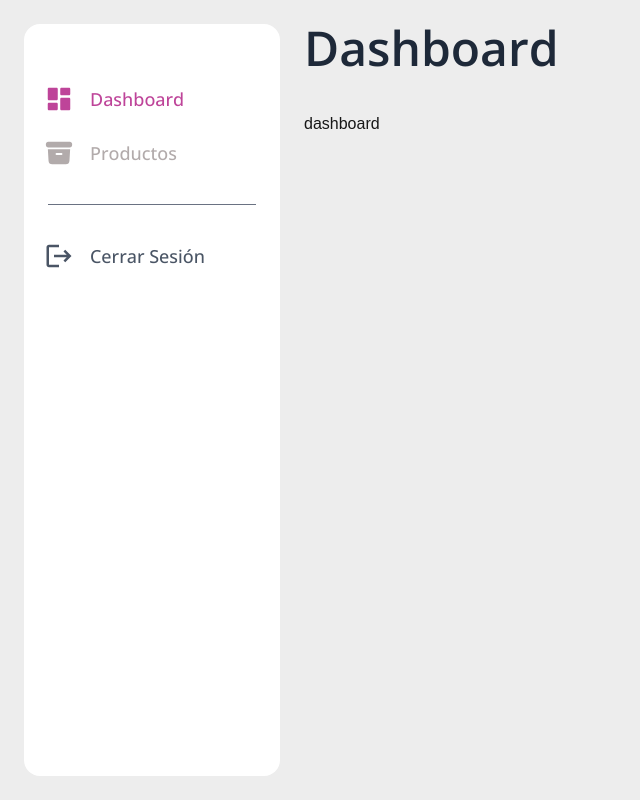
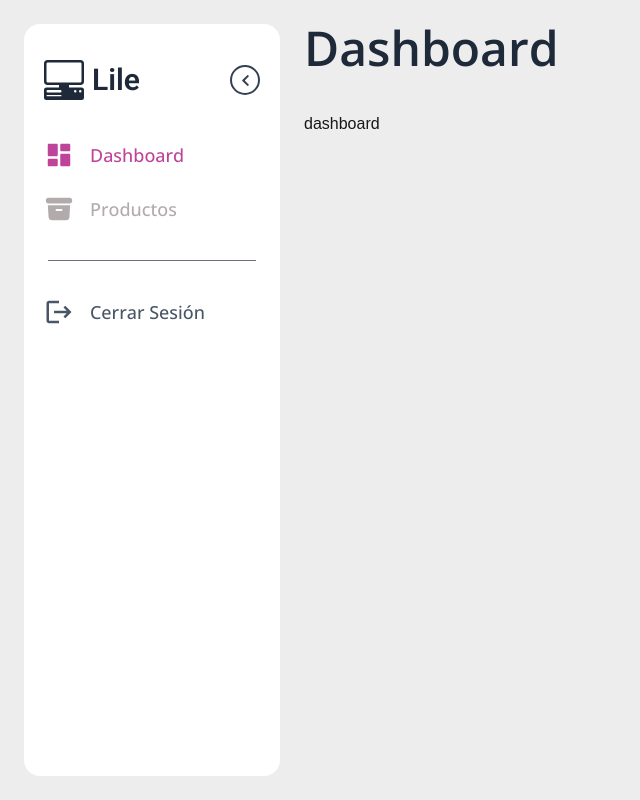
Before and after one commit to StrohXl/Dashboard-Lile, a Next.js app: page /dashboard in a window 1280 px wide. Shown: the whole page, without its empty margins (0-640 px from the left). Built offline with nearby package versions, Linux system fonts and the light colour scheme.

Commit message:
reduce sidebar

```diff
--- a/src/app/dashboard/layout.tsx
+++ b/src/app/dashboard/layout.tsx
@@ -3,22 +3,36 @@ import { Tooltip } from "react-tooltip";
 import { usePathname } from "next/navigation";
 import SideBarNav from "@/components/dashboard/sideBar";
 import { sideBarMenu } from "@/components/dashboard/sideBar/data/sideBarMenu";
+import { useState } from "react";
 export default function Layout({ children }: { children: React.ReactNode }) {
   const pathname = usePathname();
+  const [open, setOpen] = useState<boolean>(true);
+  const [showLogo, setShowLogo] = useState<boolean>(true);
   return (
     <div
       className="flex p-6 gap-6 "
       style={{ minHeight: "calc(100dvh - 48px)" }}
     >
-      <div className="w-full md:w-64">
+      <div
+        className={`w-full transition-all duration-300 ${
+          open ? "md:w-64" : "md:w-[70px]"
+        } `}
+      >
         <div
-          className="fixed w-full md:w-64"
+          className={`fixed w-full transition-all duration-300 ${
+            open ? "md:w-64" : "md:w-[70px]"
+          }`}
           style={{ height: "calc(100dvh - 48px)" }}
         >
-          <SideBarNav />
+          <SideBarNav
+            showLogo={showLogo}
+            setShowLogo={setShowLogo}
+            open={open}
+            setOpen={setOpen}
+          />
         </div>
       </div>
-      <div style={{ width: "calc(100% - 256px - 24px)" }}>
+      <div className="transition-all duration-300" style={{ width: `calc(100% - ${open ? "256px" : "70px"} - 24px)` }}>
         {sideBarMenu.map((item, index) => {
           if (item.link === pathname) {
             return (
--- a/src/components/dashboard/sideBar/index.tsx
+++ b/src/components/dashboard/sideBar/index.tsx
@@ -3,8 +3,20 @@ import Link from "next/link";
 import { usePathname } from "next/navigation";
 import { sideBarMenu, sideBarMenuSecond } from "./data/sideBarMenu";
 import axios from "axios";
+import { BsPcDisplayHorizontal } from "react-icons/bs";
+import { FaChevronLeft } from "react-icons/fa";
 
-const SideBarNav = () => {
+const SideBarNav = ({
+  open,
+  setOpen,
+  showLogo,
+  setShowLogo,
+}: {
+  open: boolean;
+  setOpen: (value: boolean) => void;
+  showLogo: boolean;
+  setShowLogo: (value: boolean) => void;
+}) => {
   const pathname = usePathname();
   const links = pathname.split("/");
 
@@ -17,16 +29,51 @@ const SideBarNav = () => {
     }
   };
 
+  const openSideBar = () => {
+    setOpen(!open);
+    if (showLogo) {
+      setShowLogo(!showLogo);
+    } else {
+      setTimeout(() => setShowLogo(!showLogo), 200);
+    }
+  };
+  const closeSideBar = () => {
+    setOpen(false);
+    setShowLogo(false);
+  };
+
   return (
     <div className="bg-white p-3 h-full rounded-2xl">
-      <div className="logo"></div>
+      <div className="logo  h-10 flex items-center justify-between gap-3 mt-6 px-2">
+        {showLogo && (
+          <>
+            <span className="flex gap-2 items-center absolute  font-roboto text-3xl text-gray-800 font-semibold">
+              <BsPcDisplayHorizontal size={40} />
+              Lile
+            </span>
+          </>
+        )}
+
+        <button
+          onClick={() => openSideBar()}
+          className="close-sidebar border-2 relative  ms-auto border-gray-700 text-gray-700 transition-colors duration-300 hover:text-primary hover:border-primary cursor-pointer h-[30px] w-[30px] flex justify-center items-center rounded-full"
+        >
+          <FaChevronLeft
+            size={13}
+            className={`transition-transform duration-300 ${
+              !open && "rotate-y-180"
+            }`}
+          />
+        </button>
+      </div>
       <div className="menu">
-        <ul className="flex flex-col gap-6 mt-12">
+        <ul className="flex flex-col gap-6 mt-10">
           {sideBarMenu.map((item, index) => {
             const Icon = item.icon;
             return (
               <li key={index}>
                 <Link
+                  onClick={() => closeSideBar()}
                   className={`font-open_sans flex items-center gap-4 w-full  font-medium px-2 rounded-md transition-colors duration-300 hover:text-primary-ligth text-[#B2ABAB] text-lg ${
                     links.length >= 3
                       ? item.link.includes(links[2])
@@ -39,7 +86,7 @@ const SideBarNav = () => {
                   href={item.link}
                 >
                   <Icon size={30} />
-                  {item.title}
+                  {showLogo && item.title}
                 </Link>
               </li>
             );
@@ -54,7 +101,7 @@ const SideBarNav = () => {
                   onClick={() => item.link === "/" && logoutUser()}
                 >
                   <Icon size={30} />
-                  {item.title}
+                  {showLogo && item.title}
                 </span>
               </li>
             );
--- a/src/components/dashboard/skeleton/skeletonTable.tsx
+++ b/src/components/dashboard/skeleton/skeletonTable.tsx
@@ -3,7 +3,7 @@ import Skeleton from "./skeleton";
 export default function SkeletonTable() {
   return (
     <div className="flex flex-col gap-5">
-      <div className="items-center grid grid-cols-[200px_1fr_150px_150px_250px_250px_100px] pt-5 ">
+      <div className="items-center grid grid-cols-[200px_1fr_150px_150px_250px_250px_100px] gap-6 pt-5 ">
         <Skeleton className="h-6 w-24" />
         <Skeleton className="h-6 w-24" />
         <Skeleton className="h-6 w-24" />
@@ -12,7 +12,7 @@ export default function SkeletonTable() {
         <Skeleton className="h-6 w-34" />
         <Skeleton className="h-6 w-24" />
       </div>
-      <div className="items-center grid grid-cols-[200px_1fr_150px_150px_250px_250px_100px] pt-5 border-t-1 border-[#e0e0e0] ">
+      <div className="items-center grid grid-cols-[200px_1fr_150px_150px_250px_250px_100px] gap-6 pt-5 border-t-1 border-[#e0e0e0] ">
         <Skeleton className="h-6 w-24" />
         <Skeleton className="h-6 w-24" />
         <Skeleton className="h-6 w-24" />
@@ -24,7 +24,7 @@ export default function SkeletonTable() {
           <Skeleton className="h-8 w-8 !rounded-full" />
         </div>
       </div>
-      <div className="items-center grid grid-cols-[200px_1fr_150px_150px_250px_250px_100px] pt-5 border-t-1 border-[#e0e0e0] ">
+      <div className="items-center grid grid-cols-[200px_1fr_150px_150px_250px_250px_100px] gap-6 pt-5 border-t-1 border-[#e0e0e0] ">
         <Skeleton className="h-6 w-24" />
         <Skeleton className="h-6 w-24" />
         <Skeleton className="h-6 w-24" />
@@ -36,7 +36,7 @@ export default function SkeletonTable() {
           <Skeleton className="h-8 w-8 !rounded-full" />
         </div>
       </div>
-      <div className="items-center grid grid-cols-[200px_1fr_150px_150px_250px_250px_100px] pt-5 border-t-1 border-[#e0e0e0] ">
+      <div className="items-center grid grid-cols-[200px_1fr_150px_150px_250px_250px_100px] gap-6 pt-5 border-t-1 border-[#e0e0e0] ">
         <Skeleton className="h-6 w-24" />
         <Skeleton className="h-6 w-24" />
         <Skeleton className="h-6 w-24" />
@@ -48,7 +48,7 @@ export default function SkeletonTable() {
           <Skeleton className="h-8 w-8 !rounded-full" />
         </div>
       </div>
-      <div className="items-center grid grid-cols-[200px_1fr_150px_150px_250px_250px_100px] pt-5 border-t-1 border-[#e0e0e0] ">
+      <div className="items-center grid grid-cols-[200px_1fr_150px_150px_250px_250px_100px] gap-6 pt-5 border-t-1 border-[#e0e0e0] ">
         <Skeleton className="h-6 w-24" />
         <Skeleton className="h-6 w-24" />
         <Skeleton className="h-6 w-24" />
@@ -60,7 +60,7 @@ export default function SkeletonTable() {
           <Skeleton className="h-8 w-8 !rounded-full" />
         </div>
       </div>
-      <div className="items-center grid grid-cols-[200px_1fr_150px_150px_250px_250px_100px] pt-5 border-t-1 border-[#e0e0e0] ">
+      <div className="items-center grid grid-cols-[200px_1fr_150px_150px_250px_250px_100px] gap-6 pt-5 border-t-1 border-[#e0e0e0] ">
         <Skeleton className="h-6 w-24" />
         <Skeleton className="h-6 w-24" />
         <Skeleton className="h-6 w-24" />
--- a/src/components/products/tables/tableProducts/components/reactTable.tsx
+++ b/src/components/products/tables/tableProducts/components/reactTable.tsx
@@ -37,8 +37,7 @@ export default function ReactTable() {
   const theme = useTheme([
     materialTheme,
     {
-      Table: `grid-template-columns: auto 200px 1fr 150px 150px 150px 250px 250px 100px !important;
-        `,
+      Table: `grid-template-columns: auto 200px 1fr 150px 150px 150px 250px 250px 100px !important;`,
     },
   ]);
   const nodes = { nodes: data ? data.products : [] };
```
